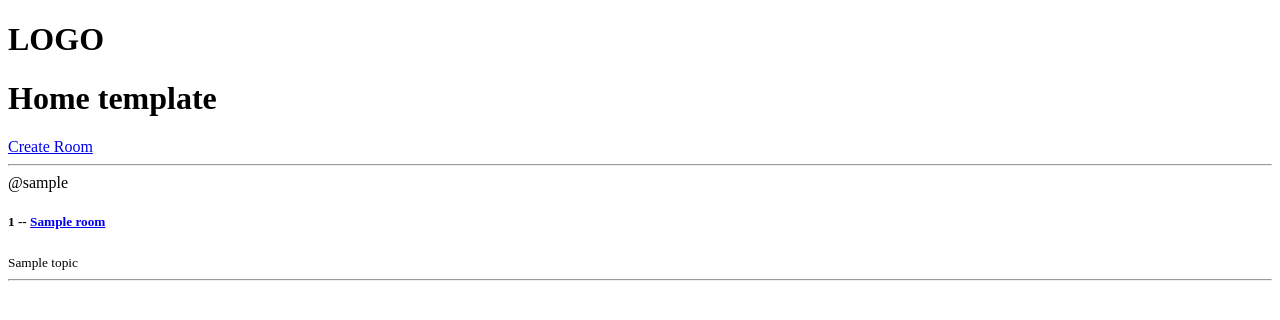
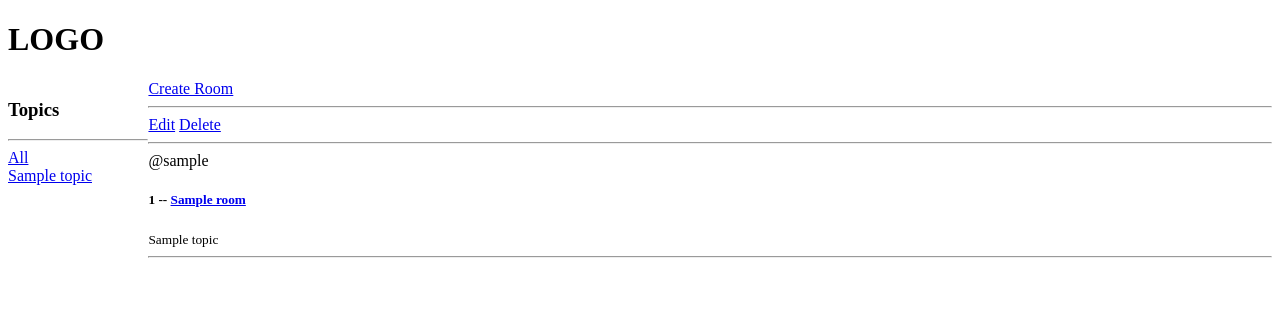
Before and after one commit to VladlenSokolovsky/my_sm, a Django app: template base/templates/base/home.html in a window 1280 px wide. Shown: the top 320 px of the page. Run offline with Django 3.2, Linux system fonts and the light colour scheme; the template is opened without the code that fills it: values that come from a table or form of the project are taken from there, others are empty; tables that the repository leaves empty hold one stand-in row (values such as "Sample post"); parts of the project's set-up code (start-up, migrations or seed data) failed here and were passed over.

Commit message:
Add style of home-container and class home-container/ buttons for all and separate topics/ buttons for deleting rooms/ add urls for updating and deleting rooms

```diff
--- a/base/templates/base/home.html
+++ b/base/templates/base/home.html
@@ -4,19 +4,48 @@
     <meta charset="UTF-8">
     <title>Home</title>
 </head>
-<body>
 {% extends 'main.html' %}
 
 {% block content %}
+<style>
+    .home-container {
+        display: grid;
+        grid-template-columns: 1fr 8fr;
+    }
+</style>
 
-<h1>Home template</h1>
+<body>
+
+<div class="home-container">
+
+    <div>
+
+        <h3>Topics</h3>
+        <hr>
+
+        <div>
+            <a href="{% url 'home' %}">All</a>
+        </div>
+
+        {% for topic in topics %}
+            <div>
+                <a href="{% url 'home' %}?q={{topic.name}}">{{topic.name}}</a>
+            </div>
+        {% endfor %}
+
+    </div>
 
     <div>
 
         <a href="{% url 'create-room' %}">Create Room</a>
+        <br/>
+        <hr>
+
         <div>
             {% for room in rooms %}
             <div>
+                <a href="{% url 'update-room' room.id %}">Edit</a>
+                <a href="{% url 'delete-room' room.id %}">Delete</a>
                 <hr>
                 <span>@{{room.host.username}}</span>
                 <h5>{{room.id}} -- <a href="{% url 'room' room.id %}">{{room.name}}</a></h5>
@@ -25,6 +54,9 @@
             </div>
             {% endfor %}
         </div>
+
+    </div>
+
 </div>
 
 {% endblock %}
--- a/base/urls.py
+++ b/base/urls.py
@@ -5,4 +5,6 @@ urlpatterns = [
     path('', views.home, name="home"),
     path('room/<str:pk>/', views.room, name="room"),
     path('create-room/', views.create_room, name="create-room"),
+    path('update-room/<str:pk>/', views.update_room, name="update-room"),
+    path('delete-room/<str:pk>/', views.delete_room, name="delete-room"),
 ]
```
Lines whose indentation alone changed are shown as unchanged.
